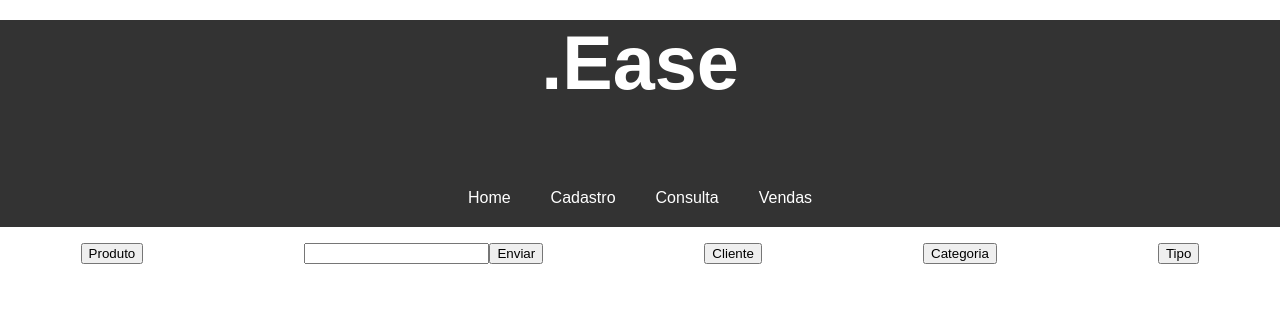
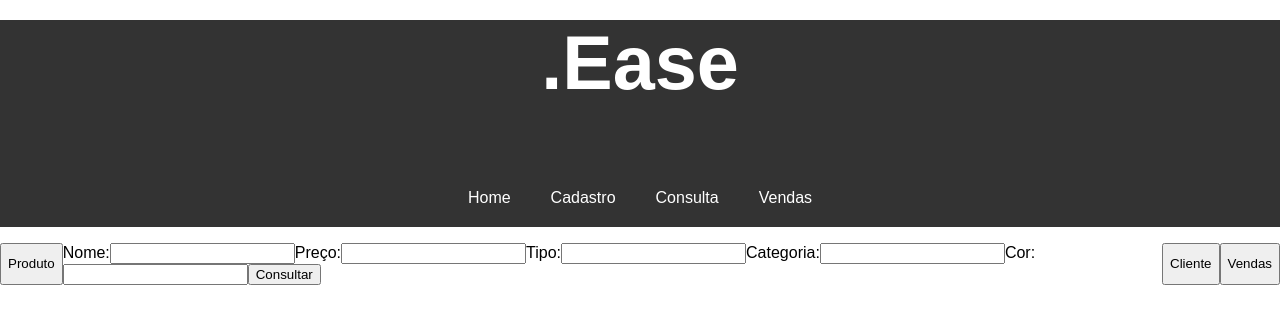
Before and after one commit to socratesmendes/PI-DSM-3semestre, a React (Create React App) app in the folder Frontend/frontend/: page /consulta in a window 1280 px wide. Both pictures are taken after a click on the button "Produto". Shown: the top 324 px of the page. Built offline with nearby package versions, Linux system fonts and the light colour scheme.

Commit message:
Formulários -  Frontend

```diff
--- a/Frontend/frontend/src/pages/Cadastro/index.js
+++ b/Frontend/frontend/src/pages/Cadastro/index.js
@@ -69,34 +69,94 @@ function Cadastro() {
       <div className='buttons'>
 
       <button onClick={handleFormProduto}>Produto</button>
+
         {formProduto && (
           <form>
+            <label>
+              Nome:
               <input type="text" />
-            <button>Enviar</button>
+            </label>
+
+            <label>
+              Preço:
+              <input type="text" />
+            </label>
+
+            <label>
+              Tipo:
+              <input type="text" />
+            </label>
+
+            <label>
+              Categoria:
+              <input type="text" />
+            </label>
+
+            <label>
+              Cor:
+              <input type="text" />
+            </label>
+
+            <button type="submit">Cadastrar</button>
+
           </form>
         )}
 
       <button onClick={handleFormCliente}>Cliente</button>
+
       {formCliente && (
         <form>
+
+          <label>
+            Nome:
             <input type="text" />
-            <button>Enviar</button>
+          </label>
+
+          <label>
+            CNPJ:
+            <input type="text" />
+          </label>
+
+          <label>
+            Telefone:
+            <input type="text" />
+          </label>
+
+          <label>
+            E-mail:
+            <input type="text" />
+          </label>
+
+          <button type="submit">Cadastrar</button>
+
         </form>
       )}
 
         <button onClick={handleFormCategoria}>Categoria</button>
         {formCategoria && (
           <form>
+
+            <label>
+              Nome:
               <input type="text" />
-            <button>Enviar</button>
+            </label>
+
+            <button type="submit">Cadastrar</button>
+
           </form>
         )}
 
         <button onClick={handleFormTipo}>Tipo</button>
         {formTipo && (
           <form>
+
+            <label>
+              Nome:
               <input type="text" />
-            <button>Enviar</button>
+            </label>
+
+            <button type="submit">Cadastrar</button>
+
           </form>
           )}
 
--- a/Frontend/frontend/src/pages/Consulta/index.js
+++ b/Frontend/frontend/src/pages/Consulta/index.js
@@ -4,40 +4,30 @@ import { Link } from 'react-router-dom';
 
 function Consulta() {
 
-  const[formProduto, setFormProduto] = useState(false)
-  const[formCliente, setFormCliente] = useState(false)
-  const[formCategoria, setFormCategoria] = useState(false)
-  const[formTipo, setFormTipo] = useState(false)
+  const [formProduto, setFormProduto] = useState(false)
+  const [formCliente, setFormCliente] = useState(false)
+  const [formVenda, setFormVenda] = useState(false)
 
   const handleFormProduto = () => {
     setFormProduto(!formProduto);
     setFormCliente(false);
-    setFormCategoria(false);
-    setFormTipo(false);
+    setFormVenda(false);
   }
 
   const handleFormCliente = () => {
     setFormProduto(false);
     setFormCliente(!formCliente);
-    setFormCategoria(false);
-    setFormTipo(false);
+    setFormVenda(false);
   }
 
-  const handleFormCategoria = () => {
+  const handleFormVenda = () => {
     setFormProduto(false);
     setFormCliente(false);
-    setFormCategoria(!formCategoria);
-    setFormTipo(false);
-  }
-
-  const handleFormTipo = () => {
-    setFormProduto(false);
-    setFormCliente(false);
-    setFormCategoria(false);
-    setFormTipo(!formTipo);
+    setFormVenda(!formVenda);
   }
 
   return (
+
     <div>
 
       <nav>
@@ -69,41 +59,112 @@ function Consulta() {
       <div className='buttons'>
 
         <button onClick={handleFormProduto}>Produto</button>
+
         {formProduto && (
           <form>
-            <input type="text" />
-            <button>Enviar</button>
+
+            <label>
+              Nome:
+              <input type="text" />
+            </label>
+
+            <label>
+              Preço:
+              <input type="text" />
+            </label>
+
+            <label>
+              Tipo:
+              <input type="text" />
+            </label>
+
+            <label>
+              Categoria:
+              <input type="text" />
+            </label>
+
+            <label>
+              Cor:
+              <input type="text" />
+            </label>
+
+            <button type="submit">Consultar</button>
+
           </form>
         )}
 
         <button onClick={handleFormCliente}>Cliente</button>
+
         {formCliente && (
           <form>
-            <input type="text" />
-            <button>Enviar</button>
+
+            <label>
+              Nome:
+              <input type="text" />
+            </label>
+
+            <label>
+              CNPJ:
+              <input type="text" />
+            </label>
+
+            <label>
+              Telefone:
+              <input type="text" />
+            </label>
+
+            <label>
+              E-mail:
+              <input type="text" />
+            </label>
+
+            <button type="submit">Consultar</button>
+
           </form>
         )}
 
-        <button onClick={handleFormCategoria}>Categoria</button>
-        {formCategoria && (
+        <button onClick={handleFormVenda}>Vendas</button>
+
+        {formVenda && (
           <form>
-            <input type="text" />
-            <button>Enviar</button>
+
+            <label>
+              Cliente:
+              <input type="text" />
+            </label>
+
+            <label>
+              Produto:
+              <input type="text" />
+            </label>
+
+            <label>
+              Data do Pedido:
+              <input type="text" />
+            </label>
+
+            <label>
+              Código da Venda:
+              <input type="text" />
+            </label>
+
+            <label>
+              Preço:
+              <input type="text" />
+            </label>
+
+            <button type="submit">Consultar</button>
+
           </form>
-        )}
 
-        <button onClick={handleFormTipo}>Tipo</button>
-        {formTipo && (
-          <form>
-            <input type="text" />
-            <button>Enviar</button>
-          </form>
         )}
 
       </div>
 
     </div>
+
   );
+
 }
 
 export default Consulta;
--- a/Frontend/frontend/src/pages/Home/index.js
+++ b/Frontend/frontend/src/pages/Home/index.js
@@ -3,26 +3,35 @@ import { Link } from 'react-router-dom';
 
 function Home() {
   return (
+
     <div>
 
+      <div className='sidemenu'>
 
-      <div className='sidemenu'>
         <ul>
+
           <li>
             <Link to="/">Home</Link>
           </li>
+
           <li>
             <Link to="/cadastro">Cadastro</Link>
           </li>
+
           <li>
             <Link to="/consulta">Consulta</Link>
           </li>
+
           <li>
             <Link to="/vendas">Vendas</Link>
           </li>
+
         </ul>
+
       </div>
+
     </div>
+
   );
 }
 
--- a/Frontend/frontend/src/pages/Vendas/index.js
+++ b/Frontend/frontend/src/pages/Vendas/index.js
@@ -1,7 +1,26 @@
+import React, { useState } from "react";
 import './index.css';
 import { Link } from 'react-router-dom';
 
 function Venda() {
+
+  const [selectedProduto, setSelectedProduto] = useState(null);
+
+  const handleProdutoChange = (produto) => {
+
+    const produtoData = {
+      categoria: 'Categoria do Produto',
+      tipo: 'Tipo do Produto',
+      preco: 10,
+    };
+
+    setSelectedProduto({
+      ...produto,
+      ...produtoData,
+    });
+
+  };
+
   return (
     <div>
 
@@ -31,7 +50,57 @@ function Venda() {
 
       </nav>
 
+      <div className='venda-content'>
+        <h2>Venda</h2>
+
+        <label>
+          Categoria:
+
+          <select>
+            <option value="categoria1">Categoria 1</option>
+          </select>
+
+        </label>
+
+        <label>
+          Tipo:
+
+          <select>
+            <option value="tipo1">Tipo 1</option>
+          </select>
+
+        </label>
+
+        <label>
+          Produto:
+
+          <select onChange={(e) => handleProdutoChange(e.target.value)}>
+            <option value="produto1">Produto 1</option>
+          </select>
+
+        </label>
+
+        {selectedProduto && (
+          <div>
+
+            <h3>Atributos do Produto:</h3>
+            <p>Categoria: {selectedProduto.categoria}</p>
+            <p>Tipo: {selectedProduto.tipo}</p>
+            <p>Preço: R${selectedProduto.preco.toFixed(2)}</p>
+
+            <label>
+              Quantidade:
+              <input type="number" min="1" defaultValue="1" />
+            </label>
+
+          </div>
+
+        )}
+
+      </div>
+
     </div>
+
   );
 }
 
```
Also changed, not shown: 1 other file (tests, documents, lock files or other folders). Lines whose indentation alone changed are shown as unchanged.
